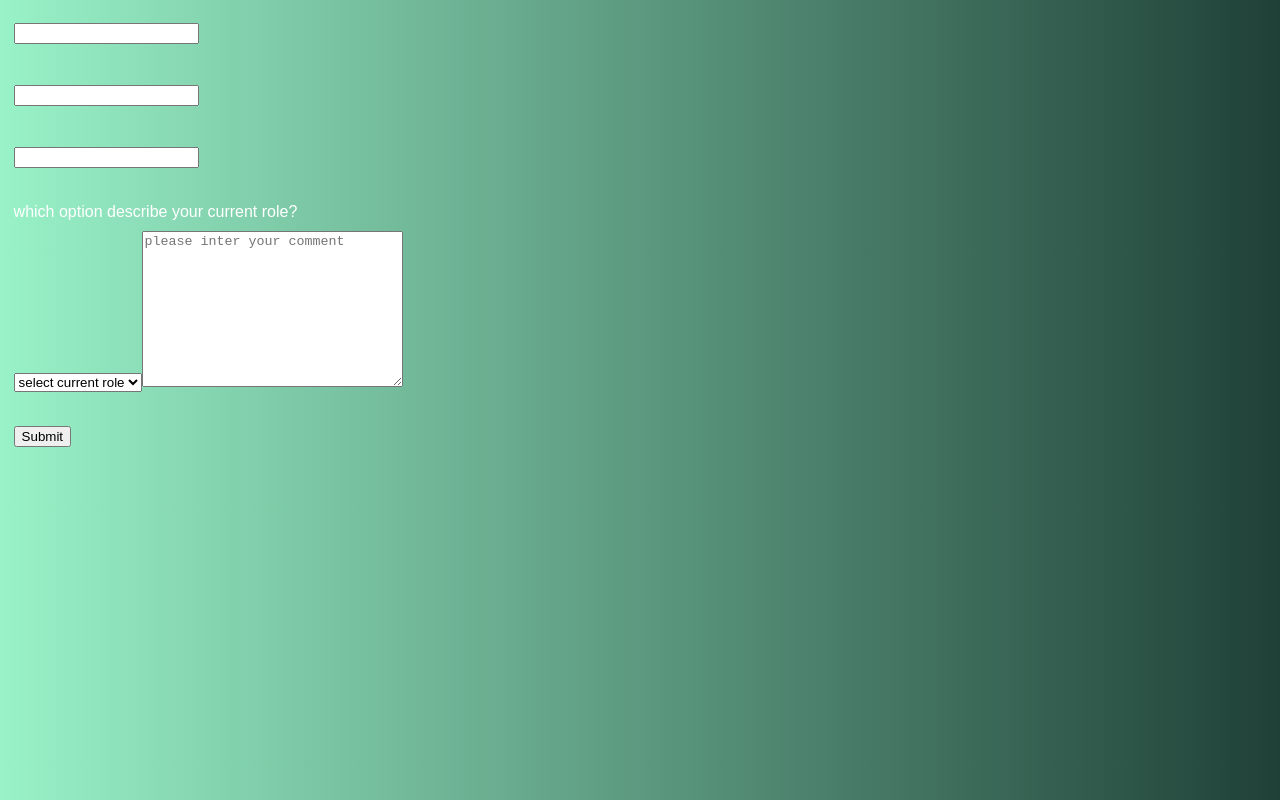
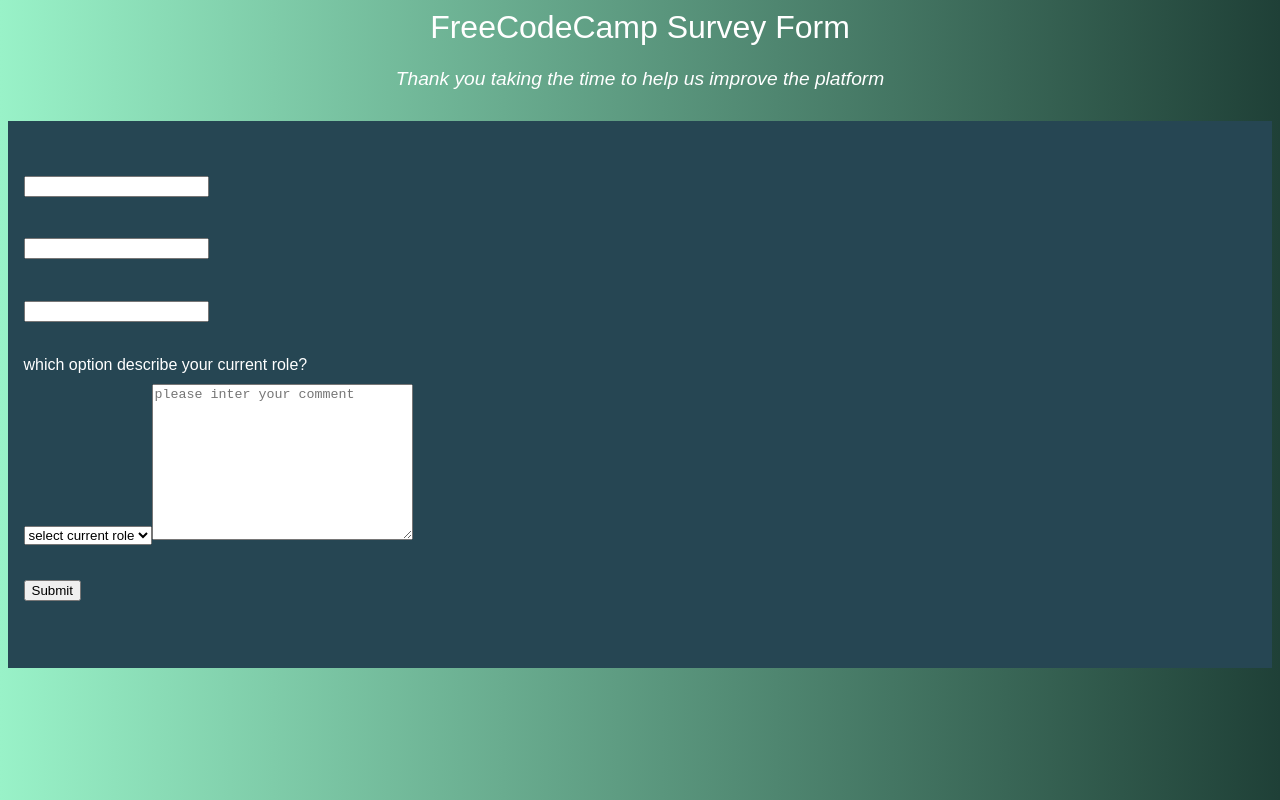
Before and after one commit to Kajal19-del/Survey-Form-Microverse, a plain HTML site: page index.html in a window 1280 px wide. Drawn offline with Linux system fonts and the light colour scheme.

Commit message:
I updated my html project

```diff
--- a/index.html
+++ b/index.html
@@ -9,9 +9,12 @@
 </head>
 <body>
   <main id="main">
-    <h1 id="title"></h1>
-    <p id="description"></p>
-    <form action="" id="survey-form">
+    <header class="header">
+      <h1 id="title" class="heading">FreeCodeCamp Survey Form</h1>
+      <p class="description">Thank you taking the time to help us improve the platform</p>
+    </header>
+
+    <form class="survey-form">
       <div class="form-section">
         <label for="name" id="name-label"></label>
         <input type="text" id="name">
@@ -46,7 +49,6 @@
           <option value="Preferno">Prefer not to say</option>
           <option value="other">other</option>
 
-
         </section>
       </div>
       <div class="form-section">
@@ -59,8 +61,6 @@
       <button type="submit"id="submit"class="button-submit">Submit</button>
      </div>
 
-
-
     </form>
   </main>
 </body>
```
